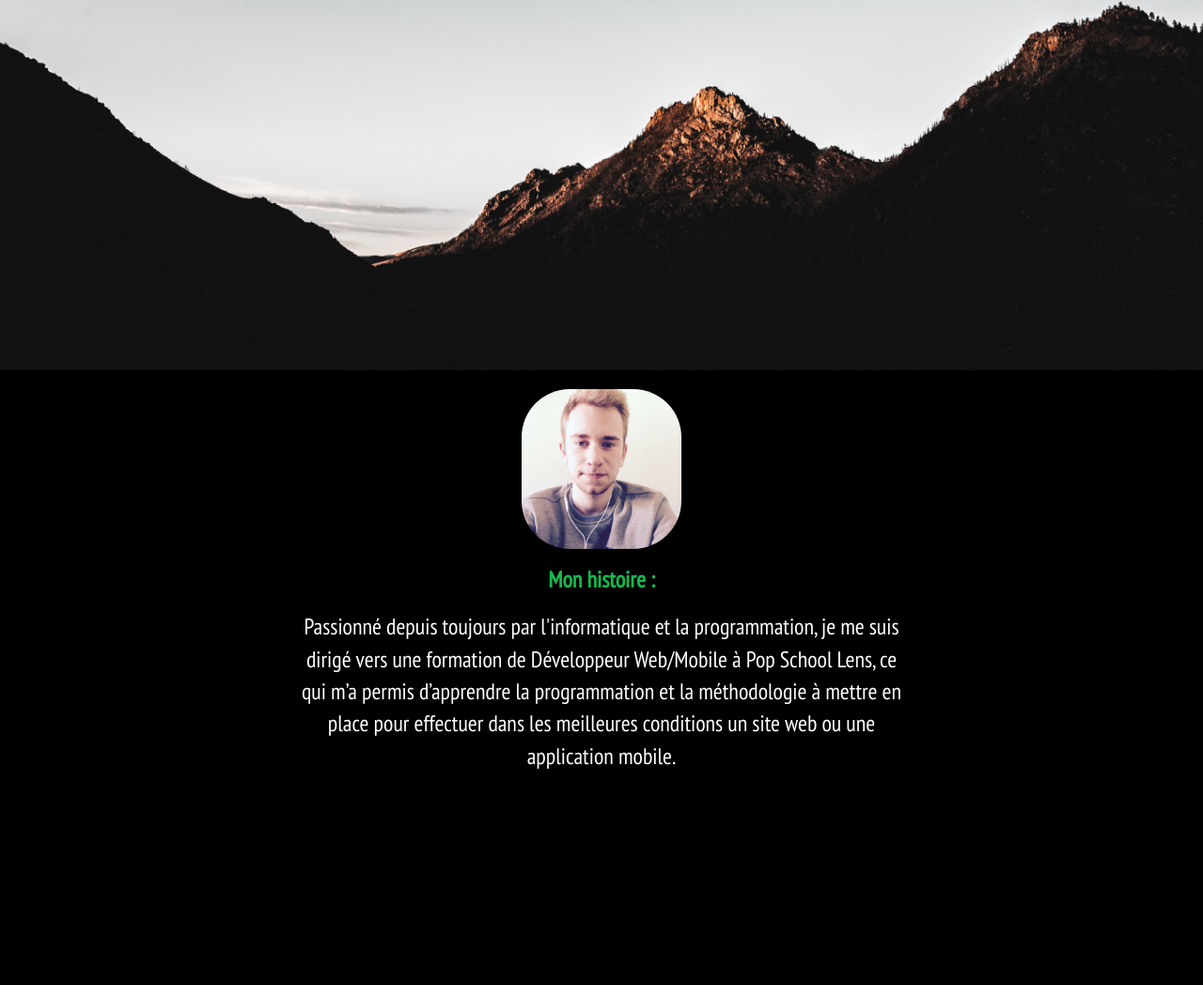
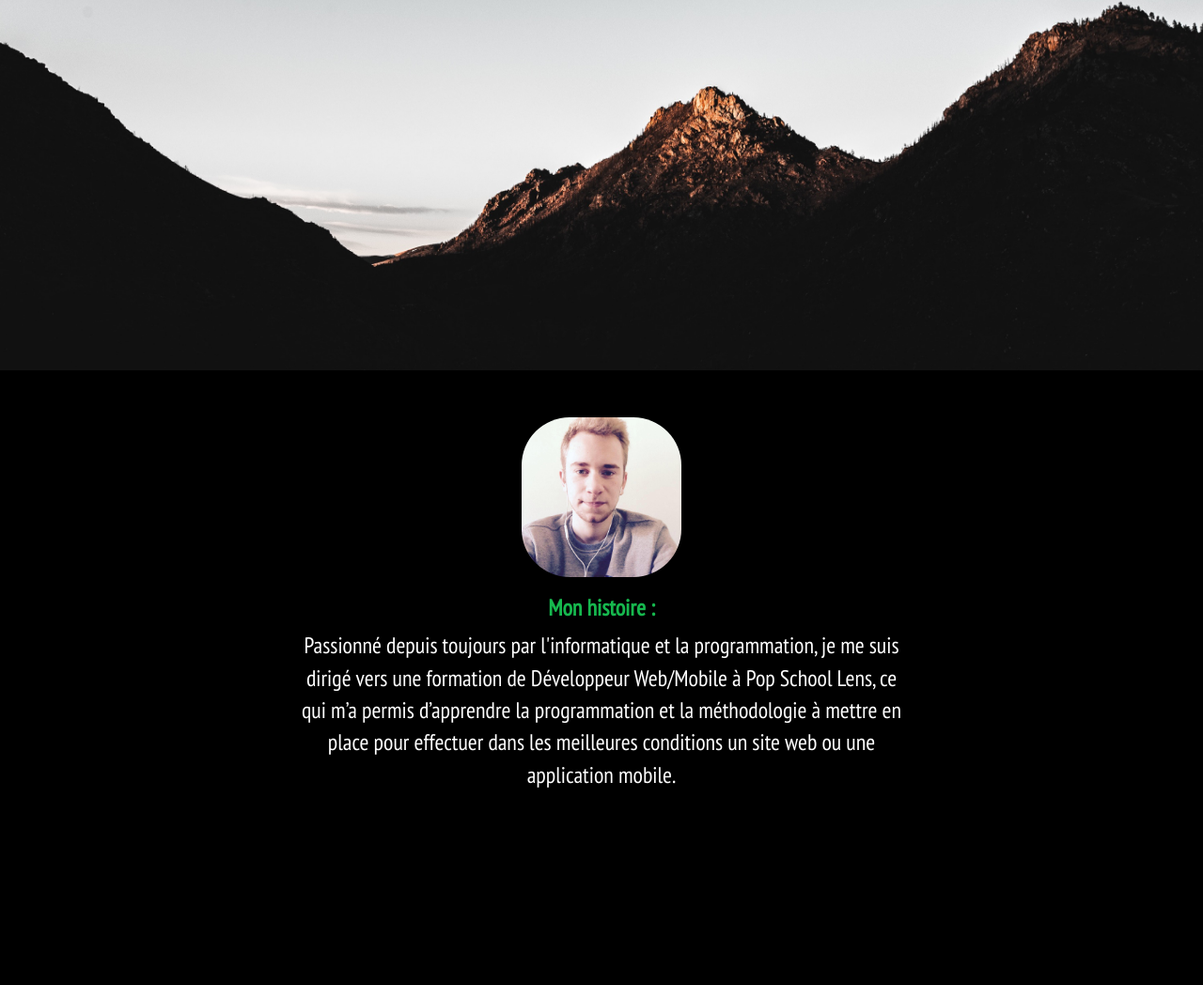
Before and after one commit to Hamawof/Hamawof, a plain HTML site: page index.html in a window 1280 px wide. Shown: the part 406-1454 px from the top of the page at 94% size. Drawn offline with nearby package versions, Linux system fonts and the light colour scheme.

Commit message:
3ème essai debug

```diff
--- a/style/cv3.css
+++ b/style/cv3.css
@@ -86,6 +86,7 @@ a, a:hover, a:focus {
   border-radius: 30%;
   margin: 20px;
   margin-bottom: 0px;
+  margin-top: 50px;
 }
 
 #fondaccueil {
@@ -157,7 +158,7 @@ a, a:hover, a:focus {
   width: 50%;
   margin: 0 auto;
   font-size: 24px;
-  margin-top: 20px;
+  margin-top: 10px;
   height: 50%;
   color: white;
 }
```
